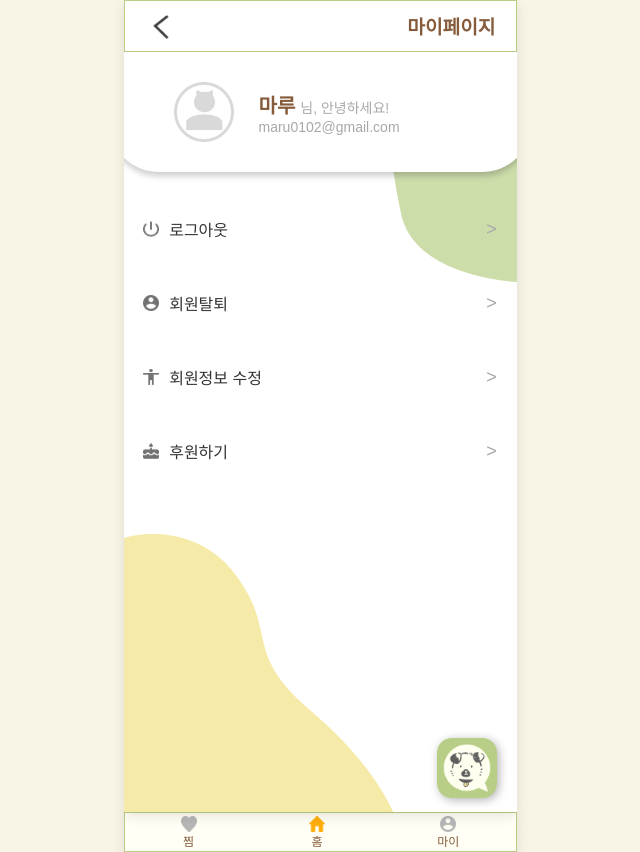
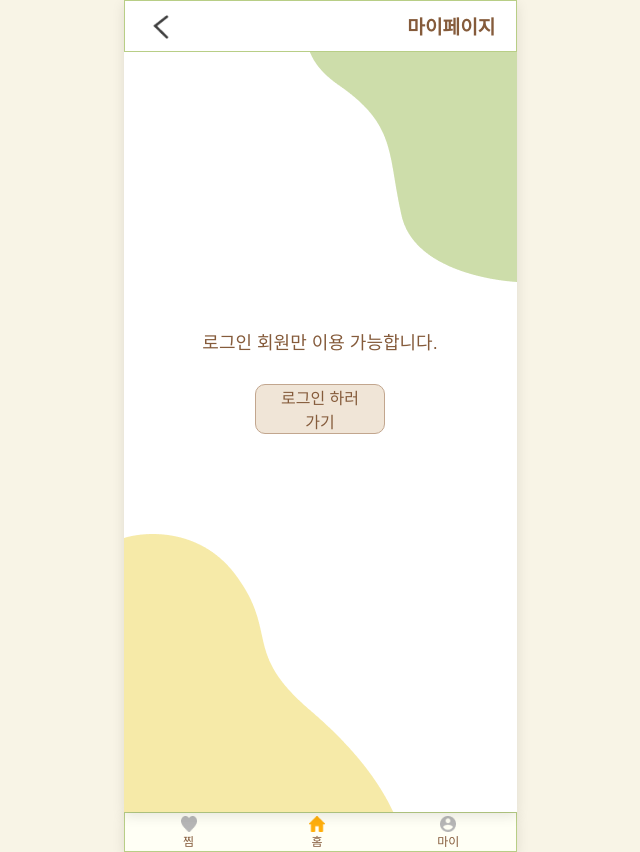
Before and after one commit to chaeliwon/Wepet, a React (Create React App) app in the folder frontend/: page /mypage in a window 1280 px wide. Shown: the whole page, without its empty margins (320-960 px from the left). Built offline with nearby package versions, Linux system fonts and the light colour scheme; no server answers; a web font is replaced by a local one.

Commit message:
1025 마이페이지 로그인회원만 이용가능하게

```diff
--- a/frontend/package.json
+++ b/frontend/package.json
@@ -9,6 +9,7 @@
     "@testing-library/user-event": "^13.5.0",
     "axios": "^1.7.7",
     "express": "^4.21.1",
+    "jwt-decode": "^4.0.0",
     "react": "^18.3.1",
     "react-dom": "^18.3.1",
     "react-router-dom": "^6.27.0",
--- a/frontend/src/css/ChatBot.css
+++ b/frontend/src/css/ChatBot.css
@@ -146,6 +146,8 @@ textarea {
     font-size: 14px;
     background-color: transparent;
     height: 100%;
+    overflow-x: hidden;
+    overflow-y: hidden;
 }
 
 button {
--- a/frontend/src/css/MyPage.css
+++ b/frontend/src/css/MyPage.css
@@ -11,6 +11,7 @@
   font-family: "Pretendard-Regular", sans-serif;
   color: #855b3b;
 }
+
 .homepage-background {
   width: 100%;
   height: 100%;
@@ -24,7 +25,36 @@
   align-items: center;
 }
 
+/* 로그인하지 않은 상태일 때 중앙에 표시되는 로그인 유도 문구와 버튼 */
+.login-prompt {
+  display: flex;
+  flex-direction: column;
+  align-items: center;
+  justify-content: center;
+  height: 80vh; /* 중앙 배치 */
+}
 
+.login-prompt p {
+  font-size: 18px;
+  color: #855b3b;
+  margin-bottom: 15px;
+}
+
+.login-btn {
+  padding: 10px 20px;
+  background-color: #f0e5d7;
+  border: 1px solid #c2a68e;
+  border-radius: 10px;
+  color: #855b3b;
+  font-size: 16px;
+  cursor: pointer;
+}
+
+.login-btn:hover {
+  background-color: #e5d1bb;
+}
+
+/* 로그인 상태일 때 보여지는 프로필 카드 */
 .profile-card {
   display: flex;
   align-items: center;
@@ -79,7 +109,6 @@
   text-align: left;
   margin: 0; /* 간격 완전히 없앰 */
   padding: 0; /* padding도 없앰 */
-
 }
 
 .menu-list {
@@ -92,7 +121,6 @@
   justify-content: flex-start;
   align-items: center;
   padding: 15px 0;
-    /* border-bottom: 1px solid #e0e0e0; */
   font-size: 16px;
   color: #333;
   margin-bottom: 20px;
@@ -110,21 +138,21 @@
   margin-right: 10px;
 }
 
-  /* 챗봇페이지 버튼 */
+/* 챗봇 페이지 버튼 */
 .chatbot-button-container {
-    position: absolute; /* mobile-container 안에서 위치 고정 */
-    right: 20px; /* 오른쪽에서 20px 떨어진 위치 */
-    bottom: 10px; /* 아래쪽에서 20px 떨어진 위치 */
-    z-index: 100; /* 다른 요소 위에 표시되도록 설정 */
+  position: absolute;
+  right: 20px;
+  bottom: 10px;
+  z-index: 100;
 }
 
 .chatbot-button {
-    width: 60px; /* 버튼 크기 조정 */
+  width: 60px;
   height: 60px;
   cursor: pointer;
-    transition: transform 0.2s; /* 클릭 시 애니메이션 효과 */
+  transition: transform 0.2s;
 }
 
 .chatbot-button:hover {
-    transform: scale(1.1); /* 호버 시 버튼 확대 */
+  transform: scale(1.1);
 }
--- a/frontend/src/pages/MyPage.jsx
+++ b/frontend/src/pages/MyPage.jsx
@@ -1,8 +1,9 @@
-import React from "react";
-import { Link, useNavigate } from "react-router-dom"; // useNavigate 추가
-import Swal from "sweetalert2"; // SweetAlert2 라이브러리 추가
+import React, { useEffect, useState } from "react";
+import { Link, useNavigate } from "react-router-dom";
+import Swal from "sweetalert2";
+import { jwtDecode } from "jwt-decode"; // 정확한 named import 사용
 import "../css/MyPage.css";
-import chatbotIcon from "../assets/chatbot.png"; // 챗봇 이미지 import
+import chatbotIcon from "../assets/chatbot.png";
 import userprofile from "../assets/userprofile.png";
 import logout from "../assets/mylogout.png";
 import mydelete from "../assets/mydelete.png";
@@ -10,7 +11,33 @@ import myuseredit from "../assets/myuseredit.png";
 import mydonation from "../assets/mydonation.png";
 
 const MyPage = () => {
+  const [isLoggedIn, setIsLoggedIn] = useState(false);
+  const [userData, setUserData] = useState(null);
   const navigate = useNavigate();
+
+  useEffect(() => {
+    const token = localStorage.getItem("jwtToken");
+
+    if (token) {
+      // 로그인된 상태로 설정
+      setIsLoggedIn(true);
+
+      // 토큰에서 사용자 정보 추출
+      try {
+        const decoded = jwtDecode(token); // 정확한 함수 사용
+        setUserData({
+          username: decoded.user_nick || "닉네임 없음",
+          email: decoded.email || "이메일 없음"
+        });
+      } catch (error) {
+        console.error("토큰 디코딩 실패:", error);
+        setIsLoggedIn(false);
+        localStorage.removeItem("jwtToken");
+      }
+    } else {
+      setIsLoggedIn(false);
+    }
+  }, []);
 
   const handleLogout = () => {
     Swal.fire({
@@ -23,32 +50,26 @@ const MyPage = () => {
       cancelButtonColor: "#3085d6",
     }).then((result) => {
       if (result.isConfirmed) {
-        // 로컬 스토리지에서 토큰 삭제 또는 로그아웃 처리
-        localStorage.removeItem("authToken"); // 예: JWT 토큰이 로컬 스토리지에 저장된 경우
-        // 로그아웃 완료 메시지
+        localStorage.removeItem("jwtToken");
         Swal.fire("로그아웃 완료", "성공적으로 로그아웃 되었습니다.", "success");
-        // 로그아웃 후 홈 페이지로 이동
         navigate("/login");
       }
     });
   };
 
   const handleDeleteAccount = () => {
-    // SweetAlert2로 모달 띄우기
     Swal.fire({
       title: "정말로 회원 탈퇴 하시겠습니까?",
-      icon: "warning",  // 경고 아이콘
+      icon: "warning",
       showCancelButton: true,
-      confirmButtonText: "탈퇴", // 확인 버튼 텍스트
-      cancelButtonText: "취소",  // 취소 버튼 텍스트
-      confirmButtonColor: "#d33", // 확인 버튼 색상 (빨간색)
-      cancelButtonColor: "#3085d6" // 취소 버튼 색상 (파란색)
+      confirmButtonText: "탈퇴",
+      cancelButtonText: "취소",
+      confirmButtonColor: "#d33",
+      cancelButtonColor: "#3085d6"
     }).then((result) => {
       if (result.isConfirmed) {
-        // 사용자가 "탈퇴"를 눌렀을 때 처리 로직
         Swal.fire("탈퇴 완료", "회원 탈퇴가 완료되었습니다.", "success");
-        // 여기서 실제 회원탈퇴 API 호출
-        // fetch('/api/delete-user', ...)
+        // 실제 회원탈퇴 API 호출
       } else if (result.dismiss === Swal.DismissReason.cancel) {
         Swal.fire("취소됨", "회원 탈퇴가 취소되었습니다.", "info");
       }
@@ -57,18 +78,19 @@ const MyPage = () => {
 
   return (
     <div className="homepage-background">
+      {isLoggedIn ? (
+        <>
           <div className="profile-card">
             <img src={userprofile} alt="프로필 아이콘" className="profile-icon" />
             <div className="profile-info">
               <p className="username">
-            <span className="username-main">마루</span>
+                <span className="username-main">{userData?.username}</span>
                 <span className="username-sub">님, 안녕하세요!</span>
               </p>
-          <p className="email">maru0102@gmail.com</p>
+              <p className="email">{userData?.email}</p>
             </div>
           </div>
 
-      {/* 챗봇으로 이동하는 이미지 버튼 추가 */}
           <div className="chatbot-button-container">
             <Link to="/chatbot">
               <img src={chatbotIcon} alt="챗봇 버튼" className="chatbot-button" />
@@ -76,12 +98,12 @@ const MyPage = () => {
           </div>
 
           <div className="menu-list">
-        <div className="menu-item" onClick={handleLogout}> {/* 로그아웃 버튼 클릭 시 로그아웃 처리 */}
+            <div className="menu-item" onClick={handleLogout}>
               <img src={logout} alt="로그아웃 아이콘" className="menu-icon" />
               <span>로그아웃</span>
               <span className="arrow">></span>
             </div>
-        <div className="menu-item" onClick={handleDeleteAccount}> {/* 회원탈퇴 버튼 클릭 시 SweetAlert 모달 띄우기 */}
+            <div className="menu-item" onClick={handleDeleteAccount}>
               <img src={mydelete} alt="회원탈퇴 아이콘" className="menu-icon" />
               <span>회원탈퇴</span>
               <span className="arrow">></span>
@@ -97,6 +119,15 @@ const MyPage = () => {
               <span className="arrow">></span>
             </div>
           </div>
+        </>
+      ) : (
+        <div className="login-prompt">
+          <p>로그인 회원만 이용 가능합니다.</p>
+          <Link to="/login">
+            <button className="login-btn">로그인 하러 가기</button>
+          </Link>
+        </div>
+      )}
     </div>
   );
 };
```
Also changed, not shown: 1 other file (tests, documents, lock files or other folders). Lines whose indentation alone changed are shown as unchanged.
